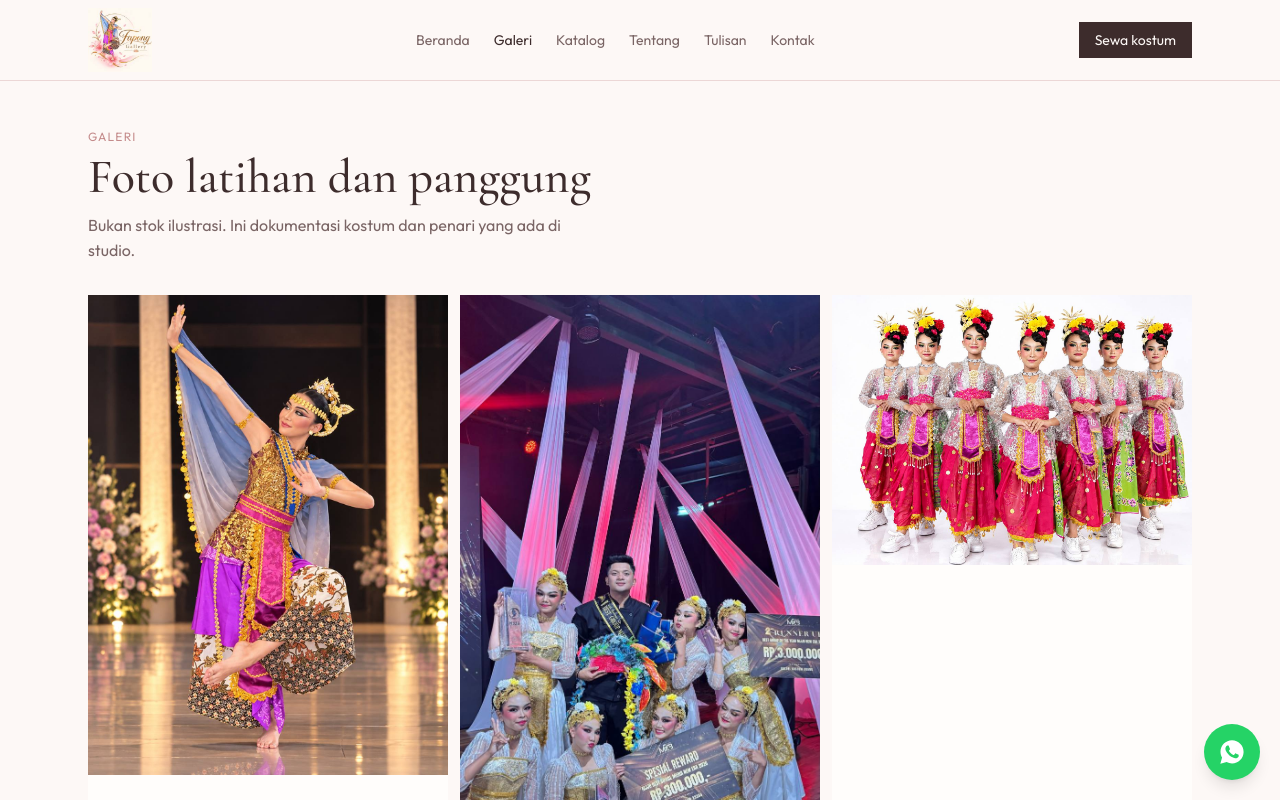
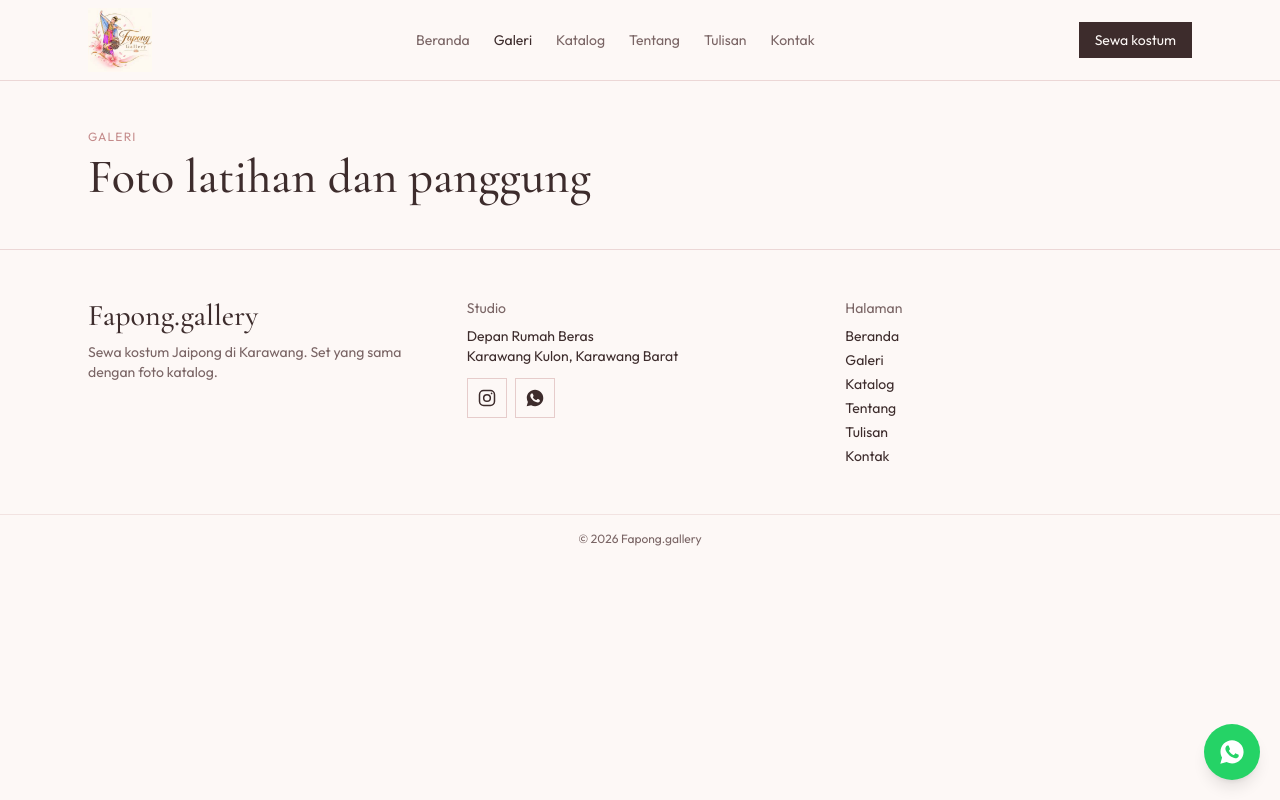
Before and after one commit to BangKale/fapong, a React (Vite) app: page /gallery in a window 1280 px wide. Shown: the top 800 px of the page. Built offline with nearby package versions, Linux system fonts and the light colour scheme.

Commit message:
Remove all photos from the gallery page

```diff
--- a/src/pages/Gallery.tsx
+++ b/src/pages/Gallery.tsx
@@ -1,18 +1,8 @@
-import { gallery } from "@/data/content";
-
 export function GalleryPage() {
   return (
     <main className="mx-auto max-w-6xl px-6 py-12">
       <p className="text-xs uppercase tracking-widest text-rose">Galeri</p>
       <h1 className="mt-2 font-display text-5xl">Foto latihan dan panggung</h1>
-      <p className="mt-3 max-w-lg text-muted">Bukan stok ilustrasi. Ini dokumentasi kostum dan penari yang ada di studio.</p>
-      <div className="mt-8 grid grid-cols-2 gap-3 md:grid-cols-3">
-        {gallery.map((item) => (
-          <figure key={item.src} className="bg-paper">
-            <img src={item.src} alt={item.alt} className="h-auto w-full" />
-          </figure>
-        ))}
-      </div>
     </main>
   );
 }
```
